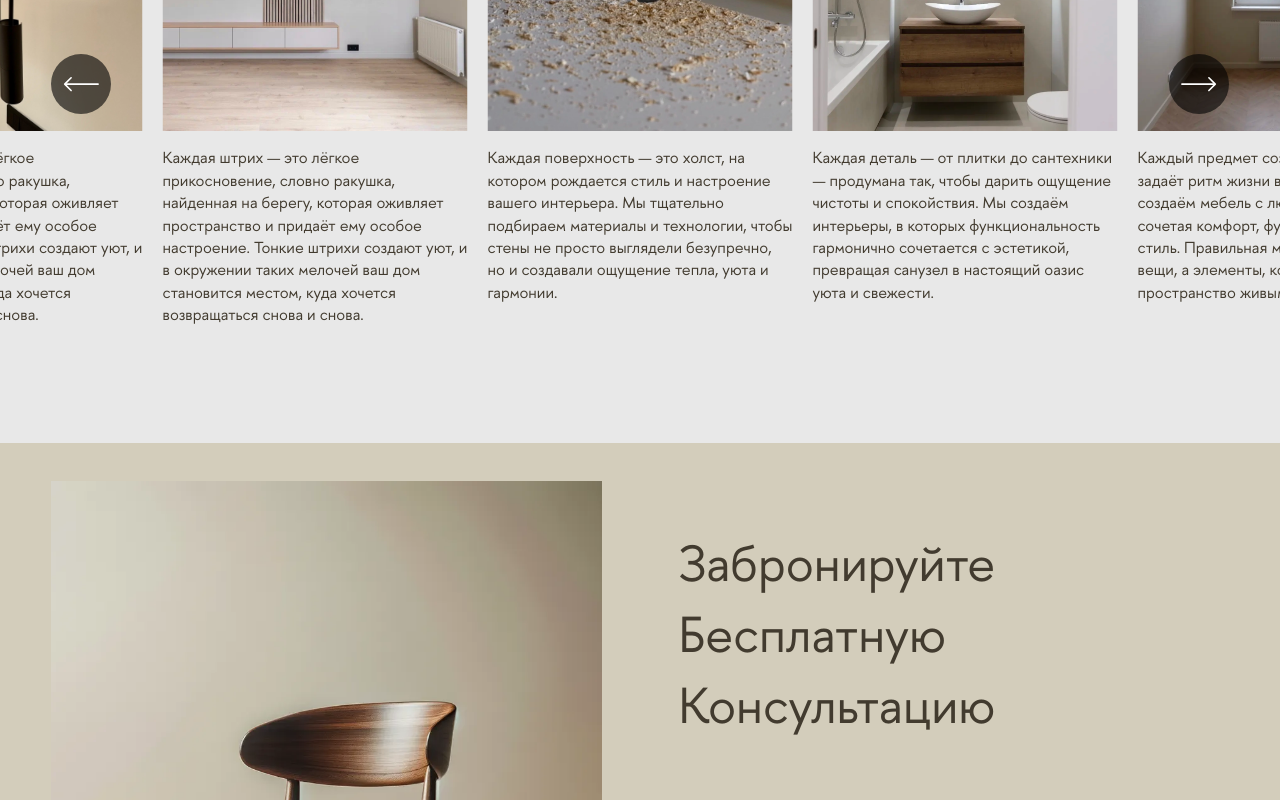
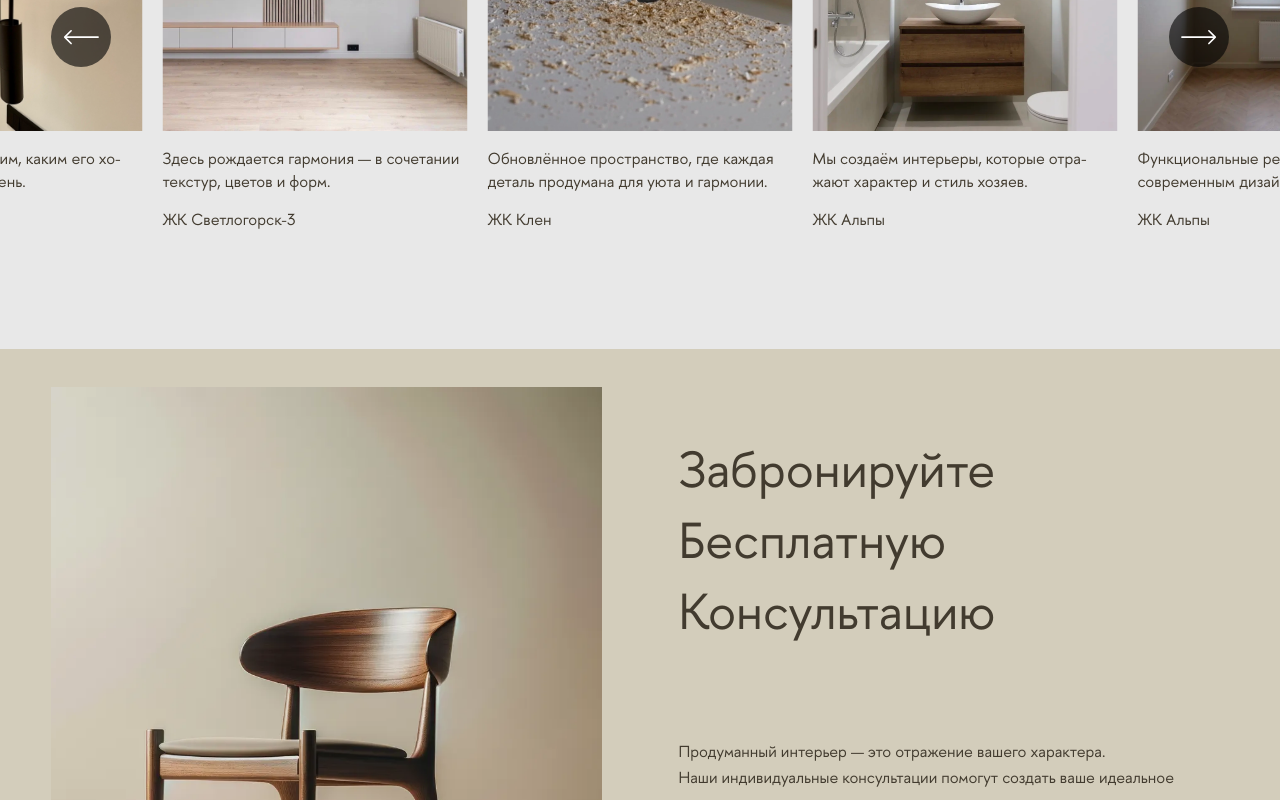
Before and after one commit to emilia-slark/polonskaya-remont, a React (Vite) app: page / in a window 1280 px wide. Shown: the part 1180-1980 px from the top of the page. Built offline with nearby package versions, Linux system fonts and the light colour scheme.

Commit message:
add carousel item's text, location
fix margin navWrapper

```diff
--- a/src/components/Carousel/styles.module.scss
+++ b/src/components/Carousel/styles.module.scss
@@ -15,6 +15,8 @@
   margin-block: 0 20px;
 
   @media (max-width: 512px) {
+    margin-block: 10px 10px;
+
     & > button {
       transform: initial;
       position: static;
--- a/src/constants/publicItems.ts
+++ b/src/constants/publicItems.ts
@@ -4,122 +4,131 @@ export const carouselItems: CarouselItem[] = [
   {
     image: "carousel-item-0.webp",
     description:
-      "Каждая поверхность — это холст, на котором рождается стиль и настроение вашего интерьера. Мы тщательно подбираем материалы и технологии, чтобы стены не просто выглядели безупречно, но и создавали ощущение тепла, уюта и гармонии.",
+      "Обновлённое пространство, где каждая деталь продумана для уюта и гармонии.",
+    location: "ЖК Клен",
   },
   {
     image: "carousel-item-1.webp",
     description:
-      "Каждая деталь — от плитки до сантехники — продумана так, чтобы дарить ощущение чистоты и спокойствия. Мы создаём интерьеры, в которых функциональность гармонично сочетается с эстетикой, превращая санузел в настоящий оазис уюта и свежести.",
+      "Мы создаём интерьеры, которые отражают характер и стиль хозяев.",
+    location: "ЖК Альпы",
   },
   {
     image: "carousel-item-2.webp",
-    description:
-      "Каждый предмет создаёт атмосферу и задаёт ритм жизни в доме. Мы выбираем и создаём мебель с любовью к деталям, сочетая комфорт, функциональность и стиль. Правильная мебель — это не просто вещи, а элементы, которые делают пространство живым и удобным.",
+    description: "Функциональные решения в сочетании с современным дизайном.",
+    location: "ЖК Альпы",
   },
   {
     image: "carousel-item-3.webp",
-    description:
-      "Каждая штрих — это лёгкое прикосновение, словно ракушка, найденная на берегу, которая оживляет пространство и придаёт ему особое настроение. Тонкие штрихи создают уют, и в окружении таких мелочей ваш дом становится местом, куда хочется возвращаться снова и снова.",
+    description: "Уют начинается с правильного подбора мебели и отделки.",
+    location: "ЖК Клен",
   },
   {
     image: "carousel-item-4.webp",
     description:
-      "Каждая поверхность — это холст, на котором рождается стиль и настроение вашего интерьера. Мы тщательно подбираем материалы и технологии, чтобы стены не просто выглядели безупречно, но и создавали ощущение тепла, уюта и гармонии.",
+      "Ремонт — это не просто процесс, это создание нового качества жизни.",
+    location: "ЖК Три Кита",
   },
   {
     image: "carousel-item-5.webp",
-    description:
-      "Каждая деталь — от плитки до сантехники — продумана так, чтобы дарить ощущение чистоты и спокойствия. Мы создаём интерьеры, в которых функциональность гармонично сочетается с эстетикой, превращая санузел в настоящий оазис уюта и свежести.",
+    description: "Мы верим, что комфорт рождается в деталях.",
+    location: "ЖК Три Кита",
   },
   {
     image: "carousel-item-6.webp",
     description:
-      "Каждый предмет создаёт атмосферу и задаёт ритм жизни в доме. Мы выбираем и создаём мебель с любовью к деталям, сочетая комфорт, функциональность и стиль. Правильная мебель — это не просто вещи, а элементы, которые делают пространство живым и удобным.",
+      "Современные интерьеры для тех, кто ценит эстетику и удобство.",
+    location: "ЖК Фридланд",
   },
   {
     image: "carousel-item-7.webp",
     description:
-      "Каждая штрих — это лёгкое прикосновение, словно ракушка, найденная на берегу, которая оживляет пространство и придаёт ему особое настроение. Тонкие штрихи создают уют, и в окружении таких мелочей ваш дом становится местом, куда хочется возвращаться снова и снова.",
+      "Каждая комната становится особенной, когда в неё вложена душа.",
+    location: "ЖК Три Кита",
   },
   {
     image: "carousel-item-8.webp",
-    description:
-      "Каждая поверхность — это холст, на котором рождается стиль и настроение вашего интерьера. Мы тщательно подбираем материалы и технологии, чтобы стены не просто выглядели безупречно, но и создавали ощущение тепла, уюта и гармонии.",
+    description: "Минимализм, в котором нет лишнего, но есть всё необходимое.",
+    location: "ЖК Светлогорск-3",
   },
   {
     image: "carousel-item-9.webp",
     description:
-      "Каждая деталь — от плитки до сантехники — продумана так, чтобы дарить ощущение чистоты и спокойствия. Мы создаём интерьеры, в которых функциональность гармонично сочетается с эстетикой, превращая санузел в настоящий оазис уюта и свежести.",
+      "Мебель, которая не только украшает, но и делает жизнь удобнее.",
+    location: "ЖК Скандинавия",
   },
   {
     image: "carousel-item-10.webp",
-    description:
-      "Каждый предмет создаёт атмосферу и задаёт ритм жизни в доме. Мы выбираем и создаём мебель с любовью к деталям, сочетая комфорт, функциональность и стиль. Правильная мебель — это не просто вещи, а элементы, которые делают пространство живым и удобным.",
+    description: "Атмосфера, в которую приятно возвращаться каждый день.",
+    location: "ЖК Скандинавия",
   },
   {
     image: "carousel-item-11.webp",
-    description:
-      "Каждая штрих — это лёгкое прикосновение, словно ракушка, найденная на берегу, которая оживляет пространство и придаёт ему особое настроение. Тонкие штрихи создают уют, и в окружении таких мелочей ваш дом становится местом, куда хочется возвращаться снова и снова.",
+    description: "Наши проекты — это баланс практичности и красоты.",
+    location: "ЖК Скандинавия",
   },
   {
     image: "carousel-item-12.webp",
-    description:
-      "Каждая штрих — это лёгкое прикосновение, словно ракушка, найденная на берегу, которая оживляет пространство и придаёт ему особое настроение. Тонкие штрихи создают уют, и в окружении таких мелочей ваш дом становится местом, куда хочется возвращаться снова и снова.",
+    description: "Пространство, созданное для вдохновения и отдыха.",
+    location: "ЖК Клен",
   },
   {
     image: "carousel-item-13.webp",
-    description:
-      "Каждая штрих — это лёгкое прикосновение, словно ракушка, найденная на берегу, которая оживляет пространство и придаёт ему особое настроение. Тонкие штрихи создают уют, и в окружении таких мелочей ваш дом становится местом, куда хочется возвращаться снова и снова.",
+    description: "Мы соединяем современные тренды и вечную классику.",
+    location: "ЖК Клен",
   },
   {
     image: "carousel-item-14.webp",
-    description:
-      "Каждая штрих — это лёгкое прикосновение, словно ракушка, найденная на берегу, которая оживляет пространство и придаёт ему особое настроение. Тонкие штрихи создают уют, и в окружении таких мелочей ваш дом становится местом, куда хочется возвращаться снова и снова.",
+    description: "Каждое решение продумано так, чтобы служить долгие годы.",
+    location: "ЖК Клен",
   },
   {
     image: "carousel-item-15.webp",
-    description:
-      "Каждая штрих — это лёгкое прикосновение, словно ракушка, найденная на берегу, которая оживляет пространство и придаёт ему особое настроение. Тонкие штрихи создают уют, и в окружении таких мелочей ваш дом становится местом, куда хочется возвращаться снова и снова.",
+    description: "Уютный интерьер — это инвестиция в комфорт вашей семьи.",
+    location: "ЖК Клен",
   },
   {
     image: "carousel-item-16.webp",
-    description:
-      "Каждая штрих — это лёгкое прикосновение, словно ракушка, найденная на берегу, которая оживляет пространство и придаёт ему особое настроение. Тонкие штрихи создают уют, и в окружении таких мелочей ваш дом становится местом, куда хочется возвращаться снова и снова.",
+    description: "Когда ремонт превращается в историю о доме мечты.",
+    location: "ЖК Светлогорск-3",
   },
   {
     image: "carousel-item-17.webp",
-    description:
-      "Каждая штрих — это лёгкое прикосновение, словно ракушка, найденная на берегу, которая оживляет пространство и придаёт ему особое настроение. Тонкие штрихи создают уют, и в окружении таких мелочей ваш дом становится местом, куда хочется возвращаться снова и снова.",
+    description: "Лёгкость линий и гармония оттенков в каждой комнате.",
+    location: "ЖК Фридланд",
   },
   {
     image: "carousel-item-18.webp",
     description:
-      "Каждая штрих — это лёгкое прикосновение, словно ракушка, найденная на берегу, которая оживляет пространство и придаёт ему особое настроение. Тонкие штрихи создают уют, и в окружении таких мелочей ваш дом становится местом, куда хочется возвращаться снова и снова.",
+      "Мы помогаем превращать квадратные метры в пространство для жизни.",
+    location: "ЖК Светлогорск-3",
   },
   {
     image: "carousel-item-19.webp",
-    description:
-      "Каждая штрих — это лёгкое прикосновение, словно ракушка, найденная на берегу, которая оживляет пространство и придаёт ему особое настроение. Тонкие штрихи создают уют, и в окружении таких мелочей ваш дом становится местом, куда хочется возвращаться снова и снова.",
+    description: "Дизайн, который подстраивается под вас, а не наоборот.",
+    location: "ЖК LakeCity",
   },
   {
     image: "carousel-item-20.webp",
-    description:
-      "Каждая штрих — это лёгкое прикосновение, словно ракушка, найденная на берегу, которая оживляет пространство и придаёт ему особое настроение. Тонкие штрихи создают уют, и в окружении таких мелочей ваш дом становится местом, куда хочется возвращаться снова и снова.",
+    description: "Тепло, уют и практичность — три главных акцента в работе.",
+    location: "ЖК Веницианский квартал",
   },
   {
     image: "carousel-item-21.webp",
-    description:
-      "Каждая штрих — это лёгкое прикосновение, словно ракушка, найденная на берегу, которая оживляет пространство и придаёт ему особое настроение. Тонкие штрихи создают уют, и в окружении таких мелочей ваш дом становится местом, куда хочется возвращаться снова и снова.",
+    description: "Вдохновение приходит тогда, когда вокруг красота и порядок.",
+    location: "ЖК Фридланд",
   },
   {
     image: "carousel-item-22.webp",
     description:
-      "Каждая штрих — это лёгкое прикосновение, словно ракушка, найденная на берегу, которая оживляет пространство и придаёт ему особое настроение. Тонкие штрихи создают уют, и в окружении таких мелочей ваш дом становится местом, куда хочется возвращаться снова и снова.",
+      "Мы делаем ремонт таким, каким его хочется видеть каждый день.",
+    location: "ЖК Фридланд",
   },
   {
     image: "carousel-item-23.webp",
     description:
-      "Каждая штрих — это лёгкое прикосновение, словно ракушка, найденная на берегу, которая оживляет пространство и придаёт ему особое настроение. Тонкие штрихи создают уют, и в окружении таких мелочей ваш дом становится местом, куда хочется возвращаться снова и снова.",
+      "Здесь рождается гармония — в сочетании текстур, цветов и форм.",
+    location: "ЖК Светлогорск-3",
   },
 ] as const;
 
--- a/src/ui/Card/Card.tsx
+++ b/src/ui/Card/Card.tsx
@@ -12,8 +12,9 @@ export const Card = ({ item, className }: CardUIProps) => (
     <div className={styles.imageContainer}>
       <img src={getPublicAsset(item.image)} alt="" loading="lazy" />
     </div>
-    <div className={styles.description}>
+    <div className={styles.textWrapper}>
       <p>{item.description}</p>
+      <p>{item.location}</p>
     </div>
   </article>
 );
--- a/src/ui/Card/styles.module.scss
+++ b/src/ui/Card/styles.module.scss
@@ -3,15 +3,12 @@
 
 .container {
   flex: 0 0 calc(33.333% - 20px);
-  min-width: 300px;
   display: flex;
   flex-direction: column;
   overflow: hidden;
-  display: flex;
 }
 
 .imageContainer {
-  // @extend %bd-radius;
   overflow: hidden;
   img {
     width: 100%;
@@ -22,9 +19,16 @@
   }
 }
 
-.description {
+.textWrapper {
+  display: flex;
+  flex-direction: column;
+  justify-content: space-between;
+  padding-block: 16px;
   color: $accent-color-dark;
-  padding-block: 15px;
-  flex-grow: 1;
   line-height: 140%;
+  gap: 16px;
+  text-wrap: pretty;
+  hyphens: auto;
+  overflow-wrap: break-word;
+  white-space: unset;
 }
--- a/src/utils/types.ts
+++ b/src/utils/types.ts
@@ -6,5 +6,6 @@ export type RouteValue = ValueOf<typeof ROUTES>;
 
 export interface CarouselItem {
   image: string,
-  description: string
+  description: string,
+  location: string
 }
```
Also changed, not shown: src/ui/VideoContainer/VideoContainer.tsx (+5 -4 lines), src/ui/VideoContainer/style.module.scss (+24 -4 lines), public/main/temp.jpg (added).
